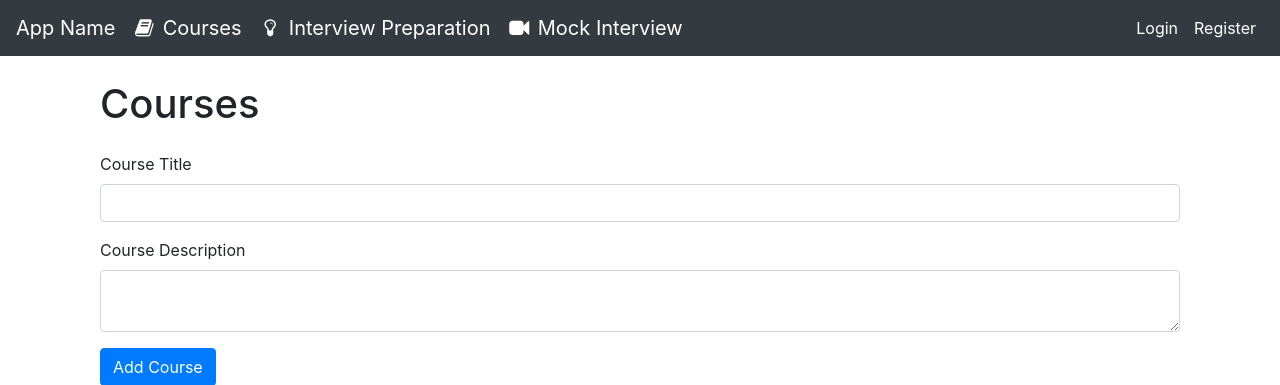
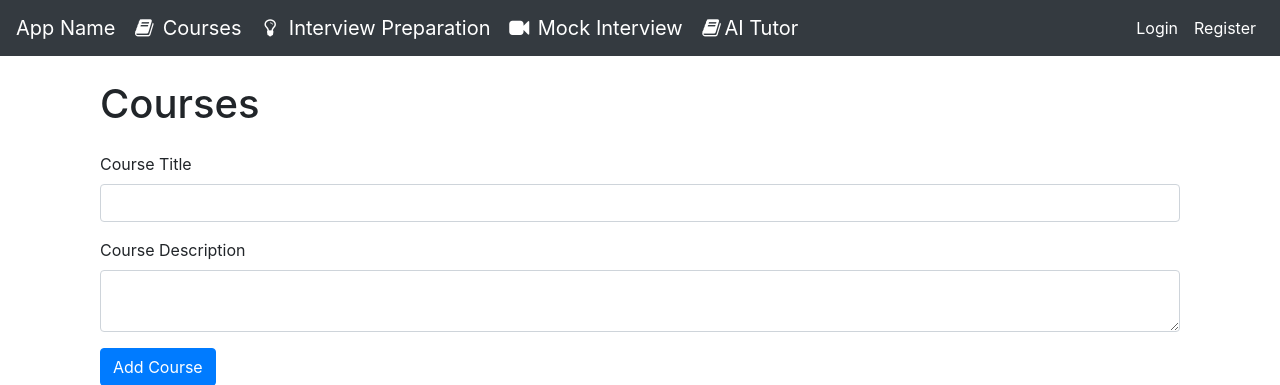
Before and after one commit to timalsinab/E-Learn, a Flask app: page /courses in a window 1280 px wide. Shown: the top 385 px of the page. Run offline with Flask 3, Linux system fonts and the light colour scheme; some libraries are stand-ins or nearby versions.

Commit message:
layout fixed

```diff
--- a/app.py
+++ b/app.py
@@ -138,7 +138,12 @@ def delete_lesson(lesson_id):
         flash('Lesson deleted successfully!', 'success')
     return redirect(url_for('manage_lessons', module_id=lesson.module_id))
 
-@app.route("/chatbot", methods=['POST'])
+@app.route('/chatbot')
+@login_required
+def chatbot():
+    return render_template('chatbot.html')
+
+@app.route("/ask_tutor", methods=['POST'])
 @login_required
 def ask_tutor():
     if request.method == 'POST':
--- a/templates/base.html
+++ b/templates/base.html
@@ -43,6 +43,9 @@
       <a href="#" class="navbar-brand"
         ><i class="fa fa-fw fa-video-camera"></i> Mock Interview</a
       >
+      <a href="{{ url_for('chatbot') }}" class="navbar-brand"
+        ><i class="fa fa-fw fa-book"></i>AI Tutor</a
+      >
 
       <div class="collapse navbar-collapse" id="navbarNav">
         <ul class="navbar-nav ml-auto">
```
Also changed, not shown: instance/site.db.
